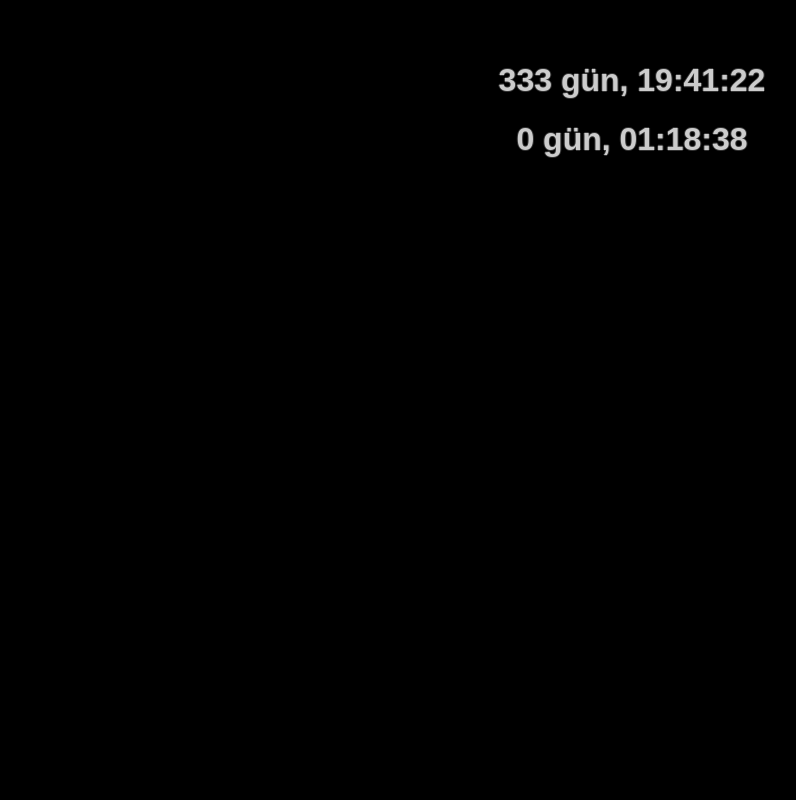
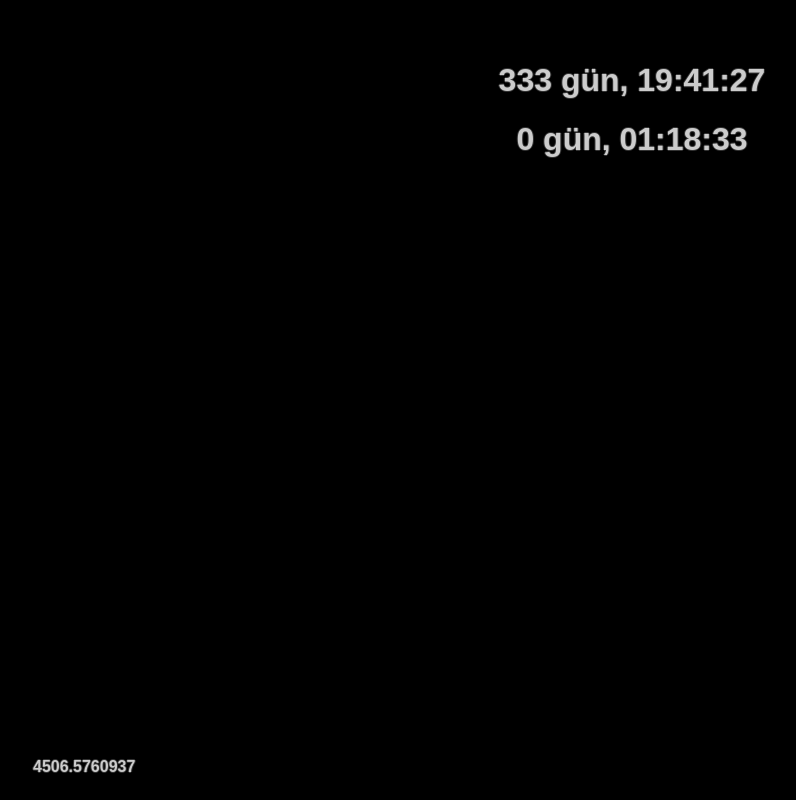
Before and after one commit to necdetuygur/sayac, a plain HTML site: page index.html in a window 1280 px wide. Shown: the whole page, without its empty margins (8-804 px from the left). Drawn offline with Linux system fonts and the light colour scheme.

Commit message:
Update index.html

```diff
--- a/index.html
+++ b/index.html
@@ -59,7 +59,7 @@ window.onload=function(){
 		degistir('gecen_zaman',zaman_farki("2017-01-15 23:00:00"));
 		degistir('gecen_zaman2',zaman_farki("2017-12-15 20:00:00"));
 
-		document.getElementById("kazanc").innerHTML = (parseInt(birakma_zamani.fark) * (13.5 / (24*60*60*1000))).toFixed(7);
+		document.getElementById("kazanc").innerHTML = (parseInt(zaman_farki("2017-01-15 23:00:00").fark) * (13.5 / (24*60*60*1000))).toFixed(7);
 		setTimeout(tick,10);
 	}; tick();
 };//]]></script>
```
